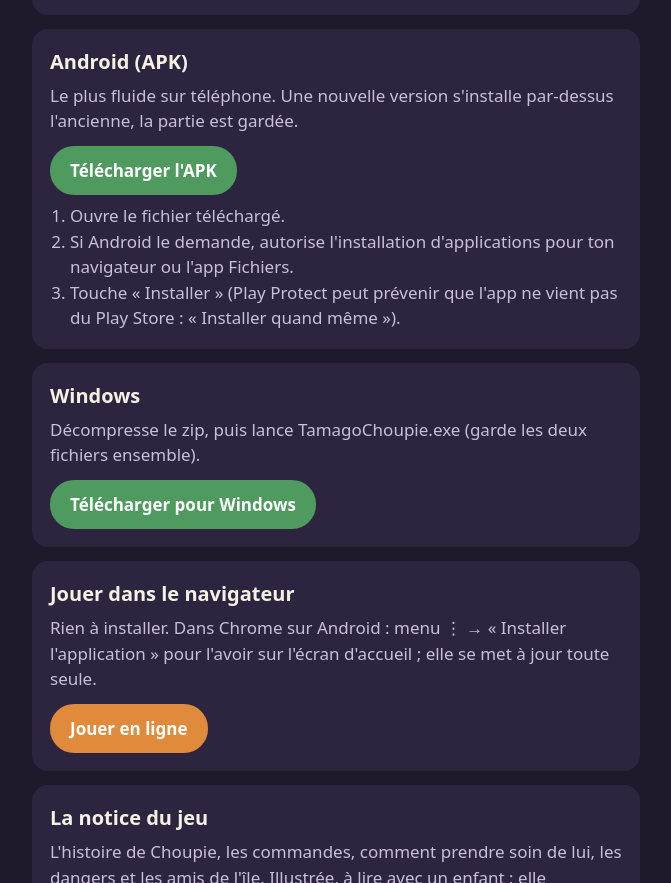
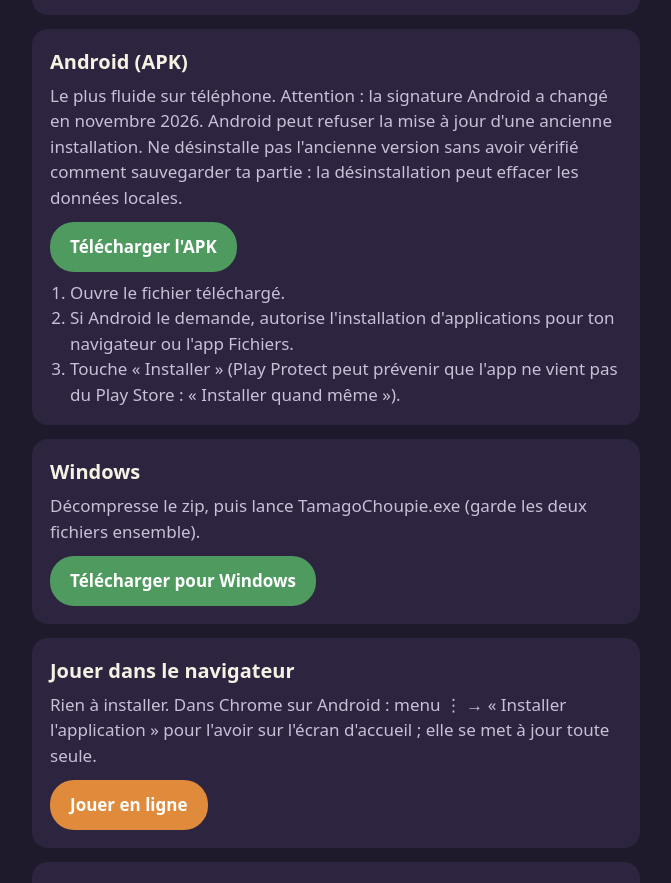
Before and after one commit to Tuzilucas/Tamachoupie, a plain HTML site: page telecharger.html in a window 1280 px wide. Shown: the part 1634-2517 px from the top of the page, without its empty margins (304-975 px from the left). Drawn offline with Linux system fonts and the light colour scheme.

Commit message:
Déplacer les binaires de téléchargement vers GitHub Releases (#51)
* fix(downloads): pointer vers les assets de release et avertir sur la signature

* ci(downloads): publier les binaires en release puis nettoyer le site

```diff
--- a/telecharger.html
+++ b/telecharger.html
@@ -35,8 +35,8 @@
 
   <div class="carte">
     <h2>Android (APK)</h2>
-    <p>Le plus fluide sur téléphone. Une nouvelle version s'installe par-dessus l'ancienne, la partie est gardée.</p>
-    <a class="bouton" href="TamagoChoupie.apk" download>Télécharger l'APK</a>
+    <p>Le plus fluide sur téléphone. Attention : la signature Android a changé en novembre 2026. Android peut refuser la mise à jour d'une ancienne installation. Ne désinstalle pas l'ancienne version sans avoir vérifié comment sauvegarder ta partie : la désinstallation peut effacer les données locales.</p>
+    <a class="bouton" href="https://github.com/Tuzilucas/Tamachoupie/releases/download/downloads-v2.0.0.29920377/TamagoChoupie.apk">Télécharger l'APK</a>
     <ol>
       <li>Ouvre le fichier téléchargé.</li>
       <li>Si Android le demande, autorise l'installation d'applications pour ton navigateur ou l'app Fichiers.</li>
@@ -47,7 +47,7 @@
   <div class="carte">
     <h2>Windows</h2>
     <p>Décompresse le zip, puis lance TamagoChoupie.exe (garde les deux fichiers ensemble).</p>
-    <a class="bouton" href="TamagoChoupie-windows.zip" download>Télécharger pour Windows</a>
+    <a class="bouton" href="https://github.com/Tuzilucas/Tamachoupie/releases/download/downloads-v2.0.0.29920377/TamagoChoupie-windows.zip">Télécharger pour Windows</a>
   </div>
 
   <div class="carte">
```
Also changed, not shown: 1 other file.
